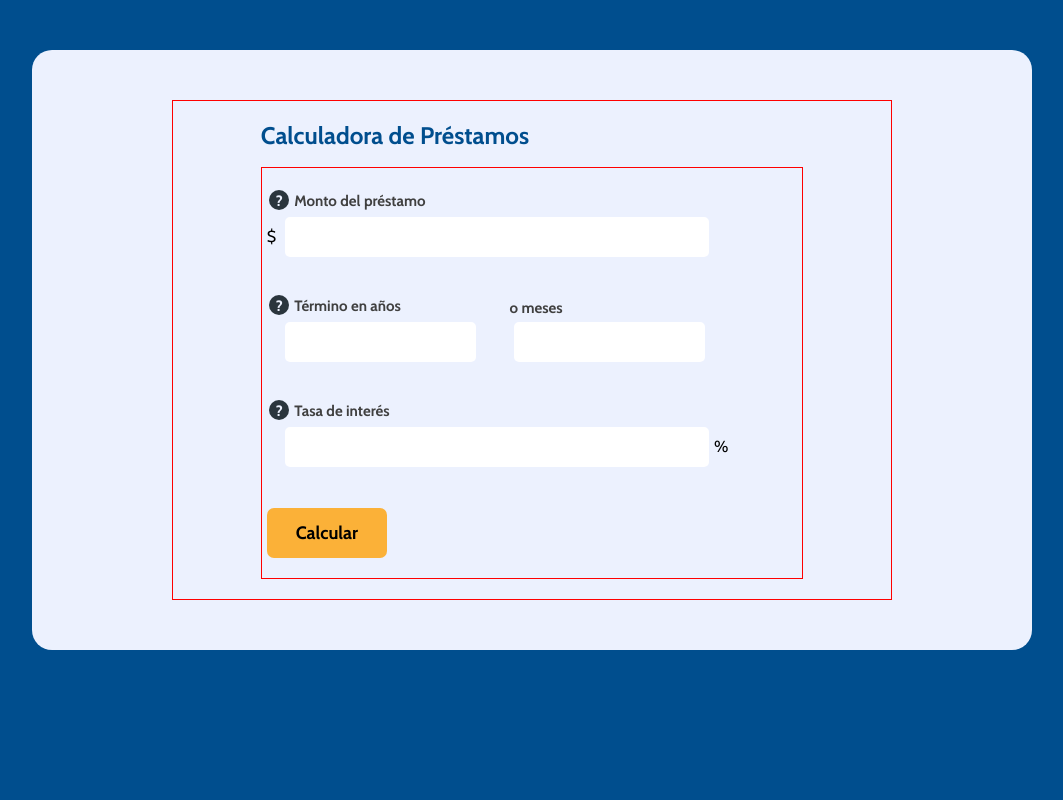
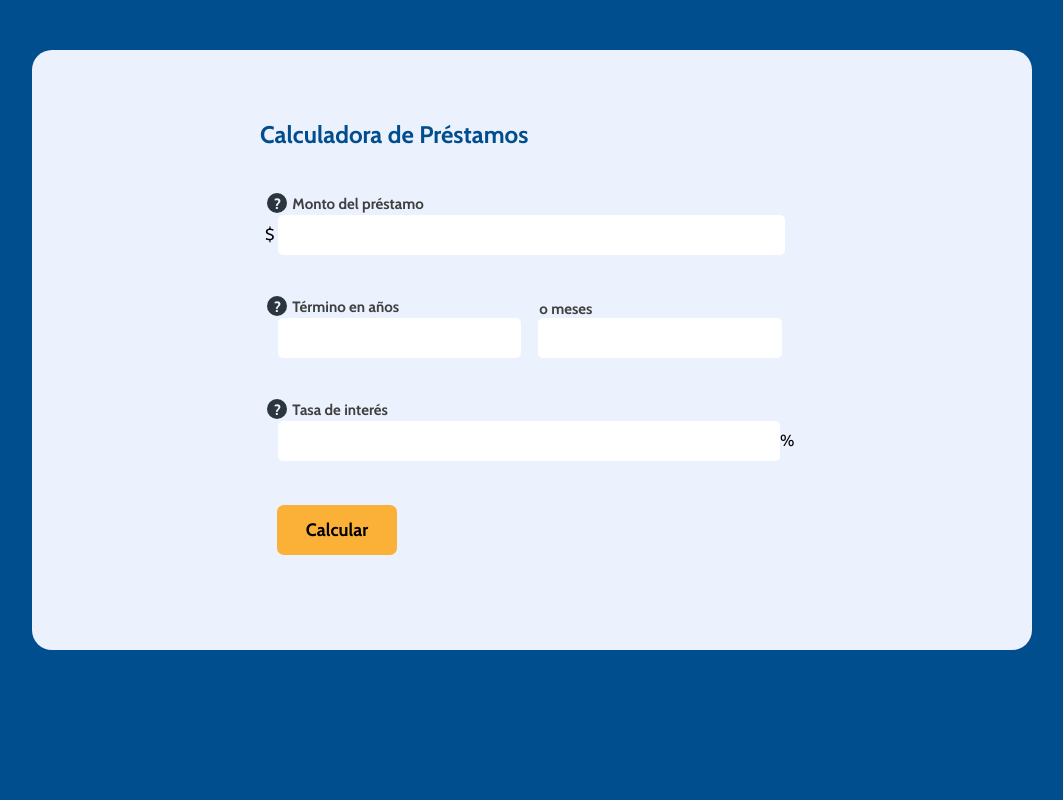
Before and after one commit to FabzDev/escuelaDesarrolloWeb_JavaScript, a PHP site: page /math.html in a window 1280 px wide. Shown: the whole page, without its empty margins (108-1171 px from the left). Run offline with PHP 8.4, Linux system fonts and the light colour scheme.

```diff
--- a/matematicasJavaScript/interesCuotas.js
+++ b/matematicasJavaScript/interesCuotas.js
@@ -1,3 +1,4 @@
+// LOGICA DE PROGRAMACION BASICA - NO TOCAR
 // Variables a ingresar
 const valorPrestamo = 30000000;
 const tasaInteres = 0.0098;
--- a/matematicasJavaScript/style.css
+++ b/matematicasJavaScript/style.css
@@ -25,7 +25,7 @@
 .form-container {
 	width: 80%;
 	height: 100%;
-	border: 1px solid red;
+	/* border: 1px solid red; */
 	margin: auto;
 	padding: 20px;
 }
@@ -38,7 +38,7 @@ h2 {
 	margin: auto;
 }
 .formulario {
-	border: 1px solid red;
+	/* border: 1px solid red; */
 	height: 90%;
 	display: flex;
 	flex-direction: column;
@@ -75,22 +75,29 @@ h2 {
 	font-family: "Cabin";
 }
 .number-input {
-	margin: 5px;
-	width: 80%;
+	/* margin: 5px; */
+	width: 100%;
 	height: 40px;
 	border-radius: 5px;
 	border: none;
 	padding: 5px;
-	/* border: 1px solid red; */
 }
 input::-webkit-inner-spin-button {
 	-webkit-appearance: none;
 	margin: 0;
 }
 
+.first-section {
+	display: inline-block;
+}
+
 .second-section > div {
 	display: inline-block;
-	width: 45%;
+	width: 48%;
+}
+
+.right-section label {
+	margin-left: 14px;
 }
 
 #calcular {
@@ -103,9 +110,18 @@ input::-webkit-inner-spin-button {
 	font-size: 18px;
 	font-weight: bold;
 	margin-top: 5px;
+	margin-left: 12px;
 }
 
+#prestamo {
+	width: 95%;
+}
 #termino-years,
+#termino-meses {
+	margin-left: 13px;
+	width: 95%;
+}
 #tasa-interes {
-	margin-left: 18px;
+	margin-left: 13px;
+	width: 94%;
 }
```
